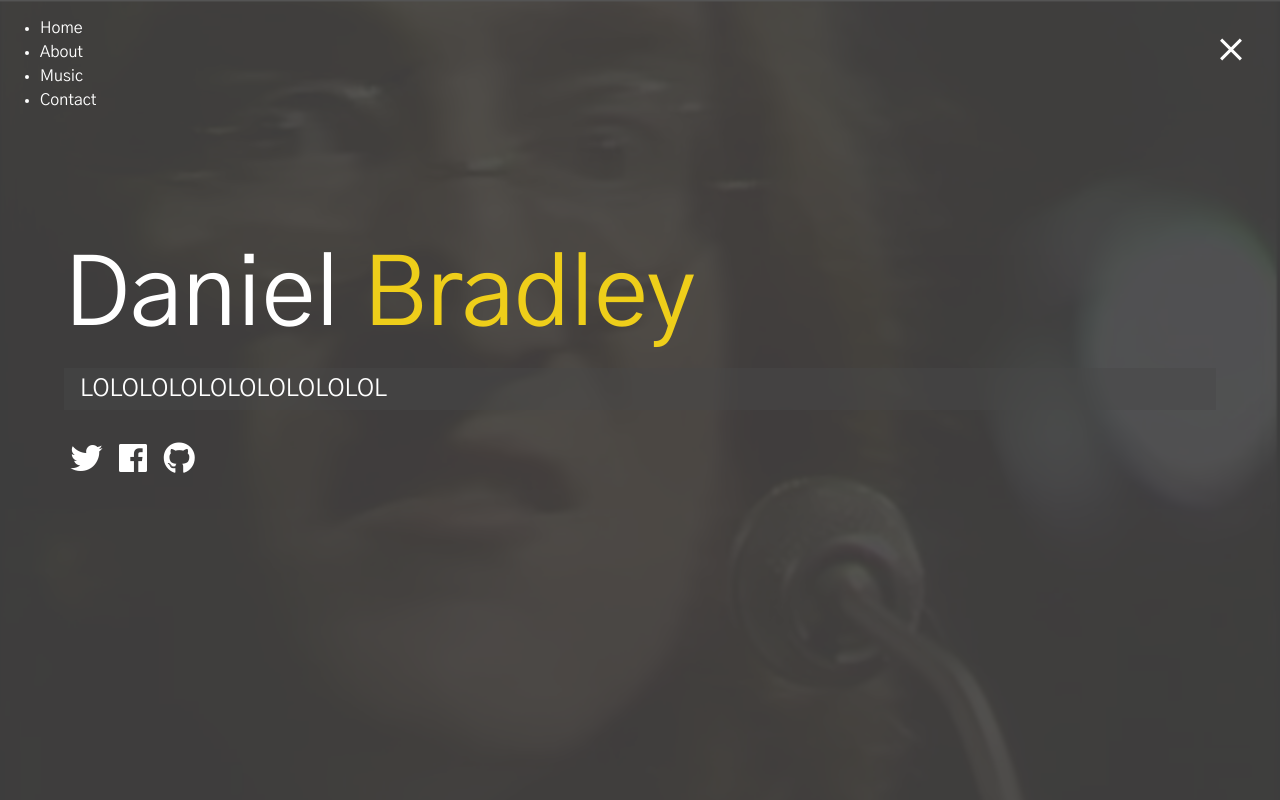
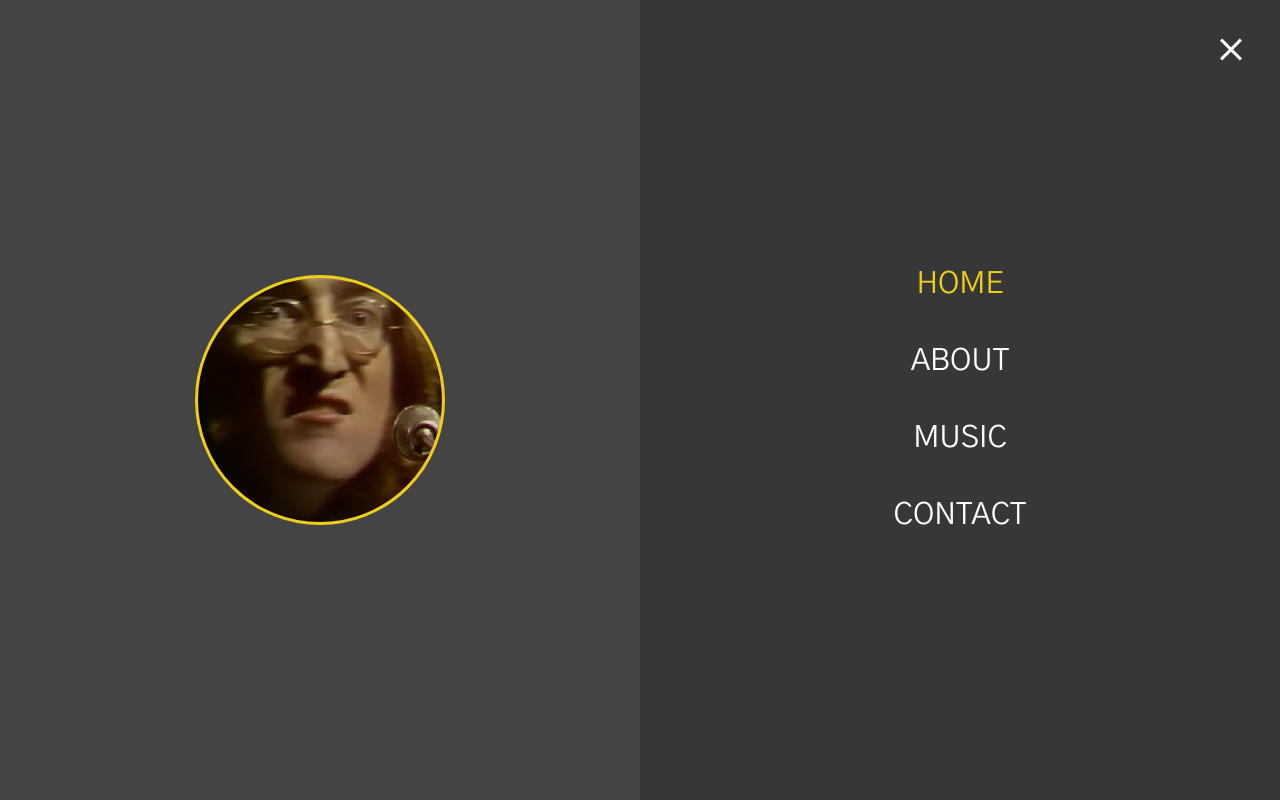
Before and after one commit to ifacodes/poww10s.github.io, a plain HTML site: page index.html in a window 1280 px wide. Both pictures are taken after a click on the element 1231 px from the left and 47 px from the top of the page. Drawn offline with Linux system fonts and the light colour scheme.

Commit message:
added menu

```diff
--- a/index.html
+++ b/index.html
@@ -22,7 +22,7 @@
                 </div>
             </div>
             <ul class="menu-nav">
-                <li class="nav-item">
+                <li class="nav-item current">
                     <a href="/index.html" class="nav-link">
                         Home
                     </a>
--- a/scss/_menu.scss
+++ b/scss/_menu.scss
@@ -38,3 +38,91 @@
         }
     }
 }
+
+.menu {
+    position: fixed;
+    top:0;
+    width: 100%;
+    visibility: hidden;
+    &.show {
+        visibility: visible;
+    }
+
+    &-branding, &-nav {
+        display: flex;
+        flex-flow: column wrap;
+        align-items: center;
+        justify-content: center;
+        float: left;
+        width: 50%;
+        height: 100vh;
+        overflow: hidden;
+    }
+
+    &-nav {
+        margin: 0;
+        padding: 0;
+        background: darken($primary-color, 5);
+        list-style: none;
+        transform: translate3d(0, -100%, 0);
+        @include easeOut;
+        &.show {
+            //slide in from top
+            transform: translate3d(0, 0, 0);
+        }
+    }
+
+    //branding stuff
+
+    &-branding {
+        background: $primary-color;
+        transform: translate3d(0, 100%, 0);
+        @include easeOut;
+        &.show {
+            //slide in from bottom
+            transform: translate3d(0, 0, 0);
+        }
+
+        .portrait {
+            width: 250px;
+            height: 250px;
+            background: url('../img/angrylemonprofile.png');
+            border-radius: 50%;
+            border: solid 3px $secondary-color;
+        }
+    }
+
+    .nav-item {
+        transform: translate3d(600px, 0, 0);
+        @include easeOut;
+        &.show {
+            //slide in from bottom
+            transform: translate3d(0, 0, 0);
+        }
+        &.current > a {
+            color: $secondary-color;
+        }
+    }
+
+    .nav-link {
+        display: inline-block;
+        position: relative;
+        font-size: 30px;
+        text-transform: uppercase;
+        padding: 1rem 0;
+        font-weight: 400;
+        color: white;
+        text-decoration: none;
+        @include easeOut;
+        &:hover {
+            color: $secondary-color
+        }
+    }
+}
+
+// Delay each nav item slide by 0.1 seconds
+@for $x from 1 through 4 {
+    .nav-item:nth-child(#{$x}) {
+        transition-delay: $x * 0.1s;
+    }
+}
```
Also changed, not shown: css/style.css, dist/css/style.min.css, img/angrylemonprofile.png (added), 2 other files.
